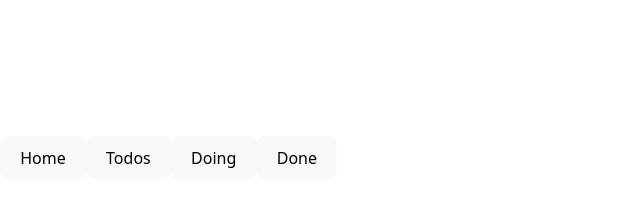
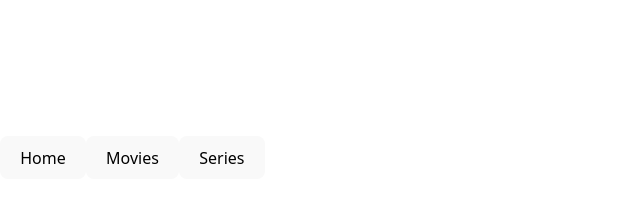
Before and after one commit to joTholl/MovieTracker, a React app in the folder frontend/: page / in a window 1280 px wide. Shown: the part 180-399 px from the top of the page, without its empty margins (0-640 px from the left). Built offline with nearby package versions, Linux system fonts and the light colour scheme; the HTML template or start-up script is replaced by a standard one.

Commit message:
Updated Navbar

```diff
--- a/frontend/src/Navbar.tsx
+++ b/frontend/src/Navbar.tsx
@@ -13,20 +13,15 @@ export default function Navbar() {
     }
 
     function navDoing() {
-        nav("/doing")
-    }
-
-    function navDone() {
-        nav("/done")
+        nav("/series")
     }
 
     return (
         <>
             <div className="navbar-div">
                 <button className="navbar-btn" onClick={navHome}>Home</button>
-                <button className="navbar-btn" onClick={navTodo}>Todos</button>
-                <button className="navbar-btn" onClick={navDoing}>Doing</button>
-                <button className="navbar-btn" onClick={navDone}>Done</button>
+                <button className="navbar-btn" onClick={navTodo}>Movies</button>
+                <button className="navbar-btn" onClick={navDoing}>Series</button>
             </div>
         </>
     )
```
